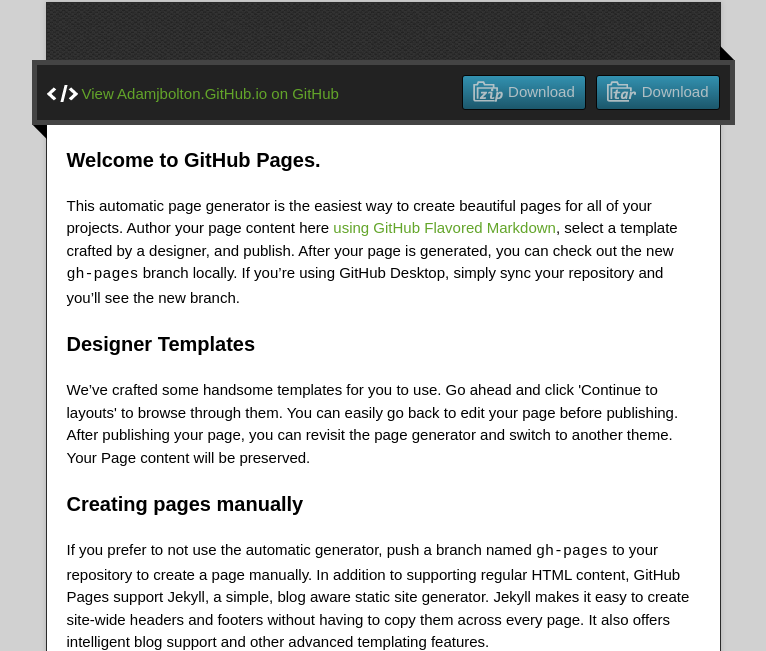
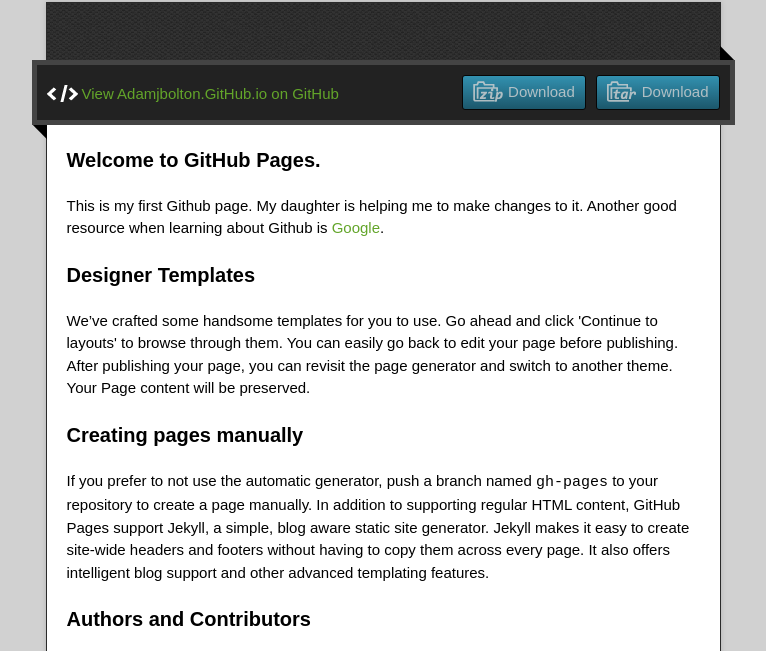
Before and after one commit to adamjbolton/adamjbolton, a plain HTML site: page index.html in a window 1280 px wide. Shown: the part 128-779 px from the top of the page, without its empty margins (257-1023 px from the left). Drawn offline with nearby package versions, Linux system fonts and the light colour scheme.

Commit message:
Update index.html

```diff
--- a/index.html
+++ b/index.html
@@ -39,7 +39,7 @@
           <h3>
 <a id="welcome-to-my-github-page" class="anchor" href="#welcome-to-github-pages" aria-hidden="true"><span aria-hidden="true" class="octicon octicon-link"></span></a>Welcome to GitHub Pages.</h3>
 
-<p>This automatic page generator is the easiest way to create beautiful pages for all of your projects. Author your page content here <a href="https://guides.github.com/features/mastering-markdown/">using GitHub Flavored Markdown</a>, select a template crafted by a designer, and publish. After your page is generated, you can check out the new <code>gh-pages</code> branch locally. If you’re using GitHub Desktop, simply sync your repository and you’ll see the new branch.</p>
+<p>This is my first Github page. My daughter is helping me to make changes to it. Another good resource when learning about Github is <a href="https://www.google.com/">Google</a>.</p>
 
 <h3>
 <a id="designer-templates" class="anchor" href="#designer-templates" aria-hidden="true"><span aria-hidden="true" class="octicon octicon-link"></span></a>Designer Templates</h3>
```
